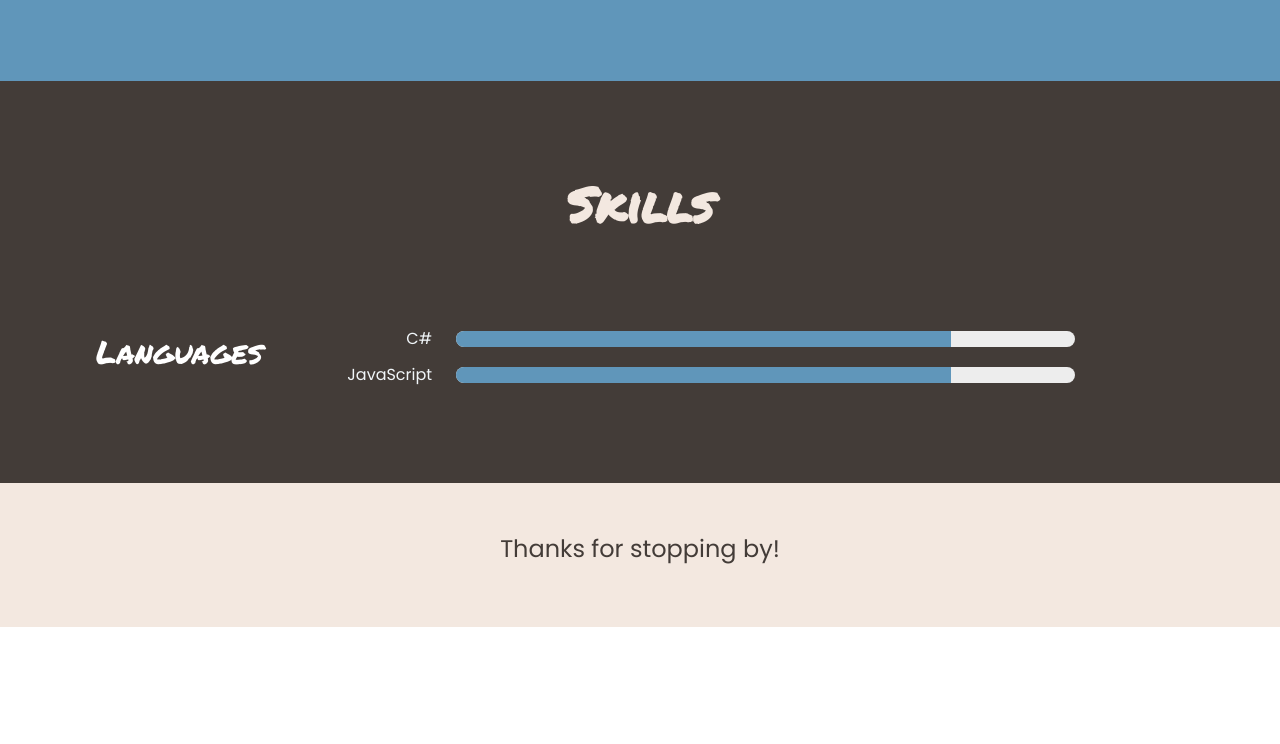
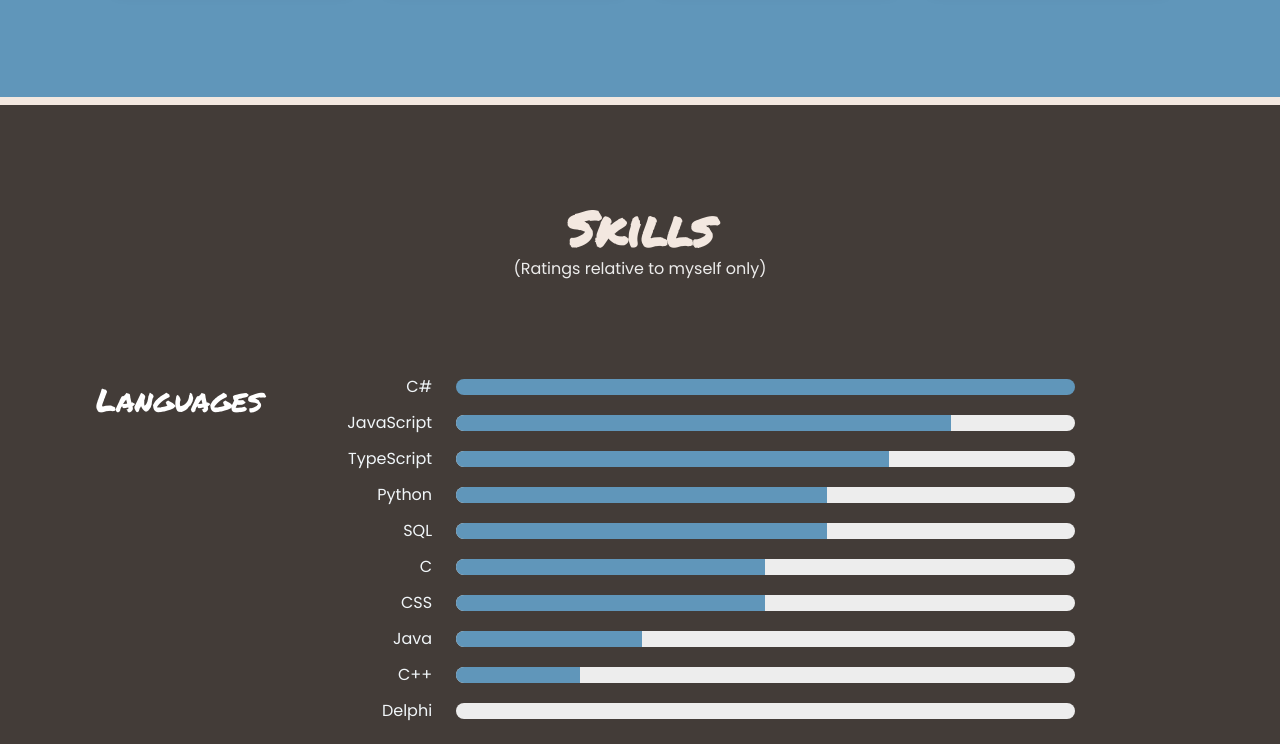
Before and after one commit to aaronmcox/me, a Gatsby site: page / in a window 1280 px wide. Shown: the part 1376-2120 px from the top of the page. Before the commit the page ends 2003 px from the top, so only its background shows below. Built offline with nearby package versions, Linux system fonts and the light colour scheme; Gatsby itself is replaced by a stand-in of ours.

Commit message:
add some skills

```diff
--- a/src/components/header.js
+++ b/src/components/header.js
@@ -7,7 +7,8 @@ import { faChalkboardTeacher, faHome, faTerminal } from "@fortawesome/free-solid
 
 
 export const Header = () => (
-  <section className="hero is-primary">
+  <>
+    <section className="hero is-primary mb-2">
       <div className="hero-body">
         <nav className="navbar">
           <div className="container">
@@ -34,5 +35,11 @@ export const Header = () => (
           </div>
         </nav>
       </div>
+      {/*<div className="hero-foot has-background-light">&nbsp;</div>*/}
     </section>
+
+    {/*<section className="hero is-light">*/}
+    {/*  <div className="hero-body"></div>*/}
+    {/*</section>*/}
+  </>
 );
--- a/src/components/hobbies.js
+++ b/src/components/hobbies.js
@@ -4,7 +4,7 @@ import { FontAwesomeIcon} from "@fortawesome/react-fontawesome"
 import { faBasketballBall, faBookReader, faDrumstickBite, faHiking } from "@fortawesome/free-solid-svg-icons"
 
 export const Hobbies = () => (
-  <section className="hero is-primary p-6">
+  <section className="hero is-primary p-6 mb-2">
     <div className="hero-head">
       <div className="container has-text-centered p-6">
         <p className="title is-size-1 has-permanent-marker-font has-text-light">
--- a/src/components/showcase.js
+++ b/src/components/showcase.js
@@ -3,7 +3,7 @@ import { StaticImage} from "gatsby-plugin-image";
 
 export function Showcase() {
   return (
-    <div className="has-background-dark p-6">
+    <div className="has-background-dark p-6 mb-2">
       <div className="container p-6">
         <div className="columns">
 
@@ -22,14 +22,14 @@ export function Showcase() {
             <h1 className="title is-1 has-text-info has-permanent-marker-font pb-1">Hello!</h1>
             <h3 className="subtitle is-3 has-text-light has-text-weight-bold pb-3">I'm Aaron and I develop software.</h3>
             <p className="block has-text-light is-size-5">
-              I currently do it for&nbsp;<a href="https://www.beckman.com" target="_blank" className="has-text-danger">Beckman Coulter</a>&nbsp;
-              in Indianapolis, Indiana. The mission of the position is to integrate medical research devices with our liquid-handling
+              I currently do it for&nbsp;<a href="https://www.beckman.com" target="_blank" className="has-text-danger">Beckman Coulter</a>
+              &nbsp;in Indianapolis, Indiana. The mission of the position is to integrate medical research devices with our liquid-handling
               robotic automation platforms. I also get to spend a significant chunk of my time working with modern web development
               projects, mostly with modern technologies.
             </p>
             <p className="block has-text-light is-size-5">
-              I attended&nbsp;<a href="https://www.indstate.edu" target="_blank" className="has-text-primary">Indiana State University</a>&nbsp;
-              in Terre Haute, Indiana. I studied computer science and received M.S. and B.S. degrees for my efforts.
+              I attended&nbsp;<a href="https://www.indstate.edu" target="_blank" className="has-text-primary">Indiana State University</a>
+              &nbsp;in Terre Haute, Indiana. I studied computer science and received M.S. and B.S. degrees for my efforts.
               I gravitated to multidisciplinary work, participating in bioinformatics and physics projects.
             </p>
           </div>
--- /dev/null
+++ b/src/components/skill.tsx
@@ -0,0 +1,30 @@
+
+import * as React from "react";
+
+export interface SkillProps {
+  name: string | null | undefined,
+  value: number | null | undefined,
+  max: number | null | undefined
+}
+
+export const Skill = (props: SkillProps) => {
+
+  const skill = {
+    name: props.name ?? "",
+    value: props.value ?? 0,
+    max: props.max ?? 10,
+  };
+
+  return (
+    <div className="field is-horizontal">
+      <div className="field-label">
+        <label className="has-text-primary-light">{skill.name}</label>
+      </div>
+      <div className="field-body">
+        <div className="field">
+          <progress style={{width: "85%"}} className="progress is-primary is-inline-block" value={skill.value} max={skill.max}>{skill.value}</progress>
+        </div>
+      </div>
+    </div>
+  );
+}
--- a/src/components/skills.js
+++ b/src/components/skills.js
@@ -1,12 +1,21 @@
 
 import * as React from 'react';
+import {Skill} from "./skill";
 
+// export interface SkillsProps {
+//   children: React.ReactNode
+// }
+
+// export const Skills = (props: SkillsProps) => (
 export const Skills = () => (
-  <section className="hero is-dark p-6">
+  <section className="hero is-dark p-6 mb-2">
     <div className="hero-head">
       <div className="container has-text-centered p-6">
         <p className="title is-size-1 has-permanent-marker-font has-text-light">
           Skills
+        </p>
+        <p className="subtitle is-size-6">
+          (Ratings relative to myself only)
         </p>
       </div>
     </div>
@@ -20,26 +29,37 @@ export const Skills = () => (
           </div>
 
           <div className="column">
-            <div className="field is-horizontal">
-              <div className="field-label">
-                <label className="has-text-primary-light">C#</label>
-              </div>
-              <div className="field-body">
-                <div className="field">
-                  <progress style={{width: "85%"}} className="progress is-primary is-inline-block" value="8" max="10">70</progress>
-                </div>
-              </div>
-            </div>
-            <div className="field is-horizontal">
-              <div className="field-label">
-                <label className="has-text-primary-light">JavaScript</label>
-              </div>
-              <div className="field-body">
-                <div className="field">
-                  <progress style={{width: "85%"}} className="progress is-primary is-inline-block" value="8" max="10">70</progress>
-                </div>
-              </div>
-            </div>
+            <Skill name="C#" value={10} max={10} />
+            <Skill name="JavaScript" value={8} max={10} />
+            <Skill name="TypeScript" value={7} max={10} />
+            <Skill name="Python" value={6} max={10} />
+            <Skill name="SQL" value={6} max={10} />
+            <Skill name="C" value={5} max={10} />
+            <Skill name="CSS" value={5} max={10} />
+            <Skill name="Java" value={3} max={10} />
+            <Skill name="C++" value={2} max={10} />
+            <Skill name="Delphi" value={0} max={10} />
+            {/*{props.children}*/}
+            {/*<div className="field is-horizontal">*/}
+            {/*  <div className="field-label">*/}
+            {/*    <label className="has-text-primary-light">C#</label>*/}
+            {/*  </div>*/}
+            {/*  <div className="field-body">*/}
+            {/*    <div className="field">*/}
+            {/*      <progress style={{width: "85%"}} className="progress is-primary is-inline-block" value="8" max="10">70</progress>*/}
+            {/*    </div>*/}
+            {/*  </div>*/}
+            {/*</div>*/}
+            {/*<div className="field is-horizontal">*/}
+            {/*  <div className="field-label">*/}
+            {/*    <label className="has-text-primary-light">JavaScript</label>*/}
+            {/*  </div>*/}
+            {/*  <div className="field-body">*/}
+            {/*    <div className="field">*/}
+            {/*      <progress style={{width: "85%"}} className="progress is-primary is-inline-block" value="8" max="10">70</progress>*/}
+            {/*    </div>*/}
+            {/*  </div>*/}
+            {/*</div>*/}
           </div>
 
         </div>
--- a/src/pages/index.js
+++ b/src/pages/index.js
@@ -3,12 +3,13 @@ import { Layout } from "../components/layout"
 import { Showcase } from "../components/showcase"
 import { Hobbies } from "../components/hobbies"
 import { Skills } from "../components/skills"
+import { Skill } from "../components/skill"
 
 const IndexPage = () => (
   <Layout>
     <Showcase/>
     <Hobbies/>
-    <Skills />
+    <Skills/>
   </Layout>
 )
 
```
Lines whose indentation alone changed are shown as unchanged.
